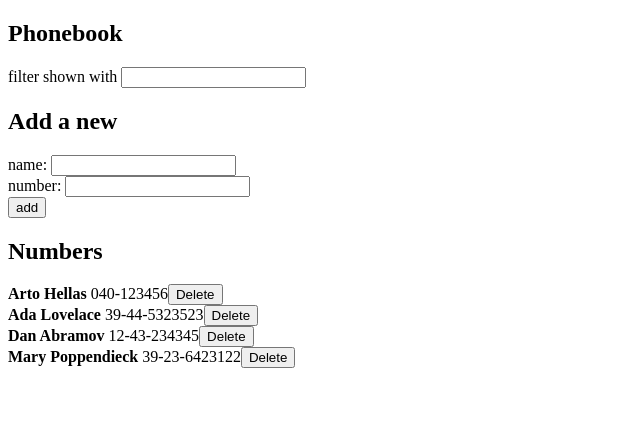
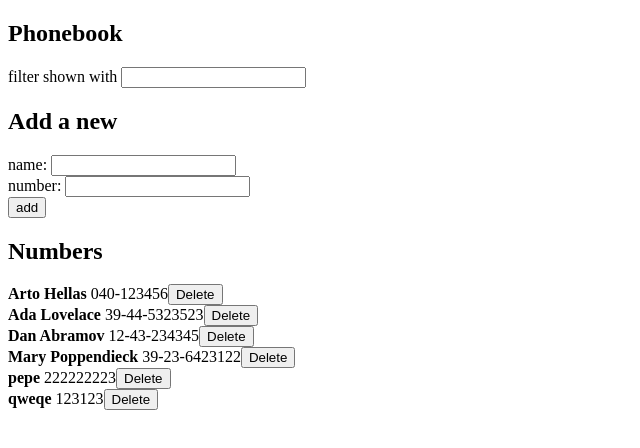
Before and after one commit to Mestpal/fullstackopen, a React (Vite) app in the folder part2/agenda/: page / in a window 1280 px wide. Shown: the top 448 px of the page, without its empty margins (0-640 px from the left). Built offline with nearby package versions, Linux system fonts and the light colour scheme; data requests are answered from the project's data file.

Commit message:
Exercise 2.15 Agenda 10

```diff
--- a/part2/agenda/db.json
+++ b/part2/agenda/db.json
@@ -19,6 +19,16 @@
       "name": "Mary Poppendieck",
       "number": "39-23-6423122",
       "id": "4"
+    },
+    {
+      "id": "0bb5",
+      "name": "pepe",
+      "number": "222222223"
+    },
+    {
+      "id": "11bd",
+      "name": "qweqe",
+      "number": "123123"
     }
   ]
 }
--- a/part2/agenda/src/App.jsx
+++ b/part2/agenda/src/App.jsx
@@ -40,23 +40,45 @@ const App = () => {
     event.preventDefault()
     const names = persons.map((person) => person.name)
 
+    let newPerson = {
+      name: newName,
+      number: newNumber
+    }
+
     if (!names.includes(newName)) {
-      const newPerson = {
-        name: newName,
-        number: newNumber
-      }
-
       personServices
         .create(newPerson)
         .then(() => {
           setPersons(persons.concat(newPerson))
-          setNewName("")
-          setNewNumber("")
+          resetContactForm()
           getAllContacts()
         })
-    } else{
-      alert(`${newName} is already added to phonebook`)
+    } else {
+      const isUpdate = confirm(`${newPerson.name} is already added to the phonebook, replace the old number with the new one?`)
+
+      if (isUpdate) {
+
+        const actualPerson = persons.find(person => newPerson.name === person.name)
+
+        newPerson = {
+          id: actualPerson.id,
+          name: newName,
+          number: newNumber
+        }
+
+        personServices
+          .updatePerson(newPerson)
+          .then(() => {
+            resetContactForm()
+            getAllContacts()
+          })
+      }
     }
+  }
+
+  const resetContactForm = () => {
+    setNewName("")
+    setNewNumber("")
   }
 
   return (
--- a/part2/agenda/src/services/person.js
+++ b/part2/agenda/src/services/person.js
@@ -6,8 +6,8 @@ function getAll() {
   return request.then(response => response.data)
 }
 
-function create(newPerson) {
-  const request = axios.post(baseUrl, newPerson)
+function create(person) {
+  const request = axios.post(baseUrl, person)
   return request.then(response => response.data)
 }
 
@@ -16,4 +16,9 @@ function deletePerson(id) {
   return request.then(response => response.data)
 }
 
-export default { getAll, create, deletePerson}
+function updatePerson(person) {
+  const request = axios.put(`${baseUrl}/${person.id}`, person)
+  return request.then(response => response.data)
+}
+
+export default { getAll, create, deletePerson, updatePerson}
```
